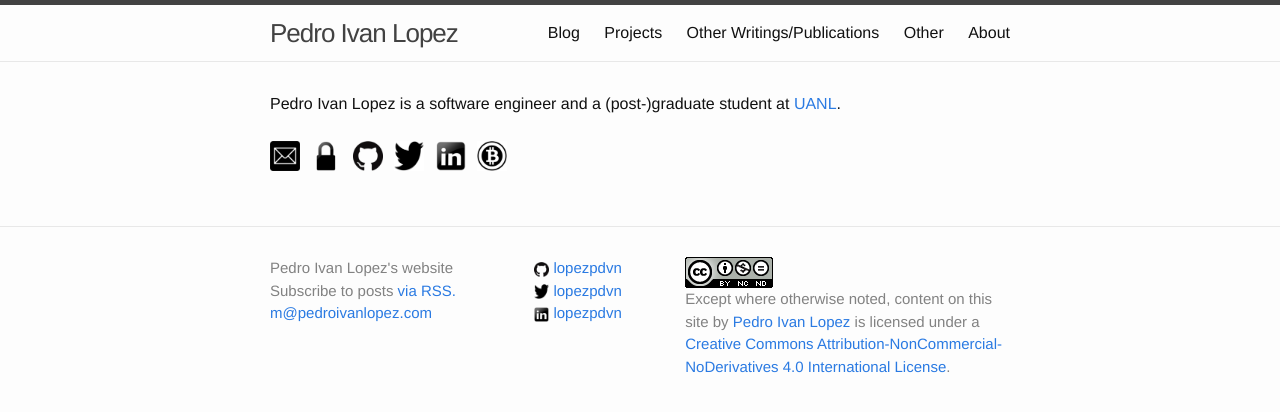
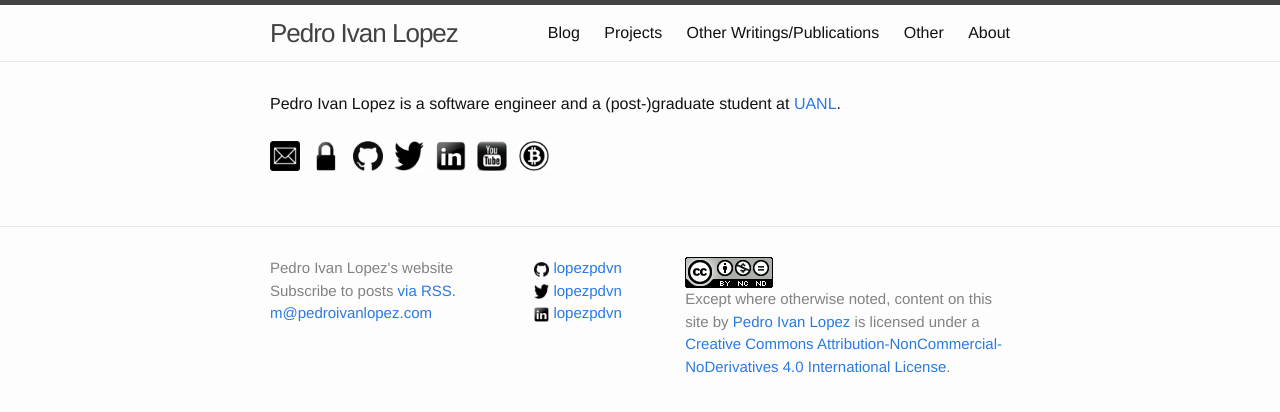
Before and after one commit to lopezpdvn/lopezpdvn.github.io, a Jekyll site: the page built from pages/index.md, in a window 1280 px wide. Shown: the top 412 px of the page. Built offline with Jekyll 4.4.1, drawn with Linux system fonts in a browser that asks for light colours.

Commit message:
Added YouTube button/link

```diff
--- /dev/null
+++ b/_includes/buttons/youtube.html
@@ -0,0 +1 @@
+<a href="https://www.youtube.com/user/dreilopz" target="_blank"> <img class="homebutton" src="{{ site.baseurl }}/{{ site.images_dir }}/buttons/youtube.png" alt="@youtube" title="@youtube" height="30px" width="30px" /></a>
--- a/pages/index.md
+++ b/pages/index.md
@@ -6,4 +6,4 @@ permalink: /
 {{ site.author }} is a software engineer and a (post-)graduate student at
 [UANL](http://www.uanl.mx).
 
-{% include buttons/email.html %}{% include buttons/openpgp.html %}{% include buttons/github.html %}{% include buttons/twitter.html %}{% include buttons/linkedin.html %}{% include buttons/bitcoin.html %}
+{% include buttons/email.html %}{% include buttons/openpgp.html %}{% include buttons/github.html %}{% include buttons/twitter.html %}{% include buttons/linkedin.html %}{% include buttons/youtube.html %}{% include buttons/bitcoin.html %}
```
Also changed, not shown: pages/about.md (+1 -1 lines).
